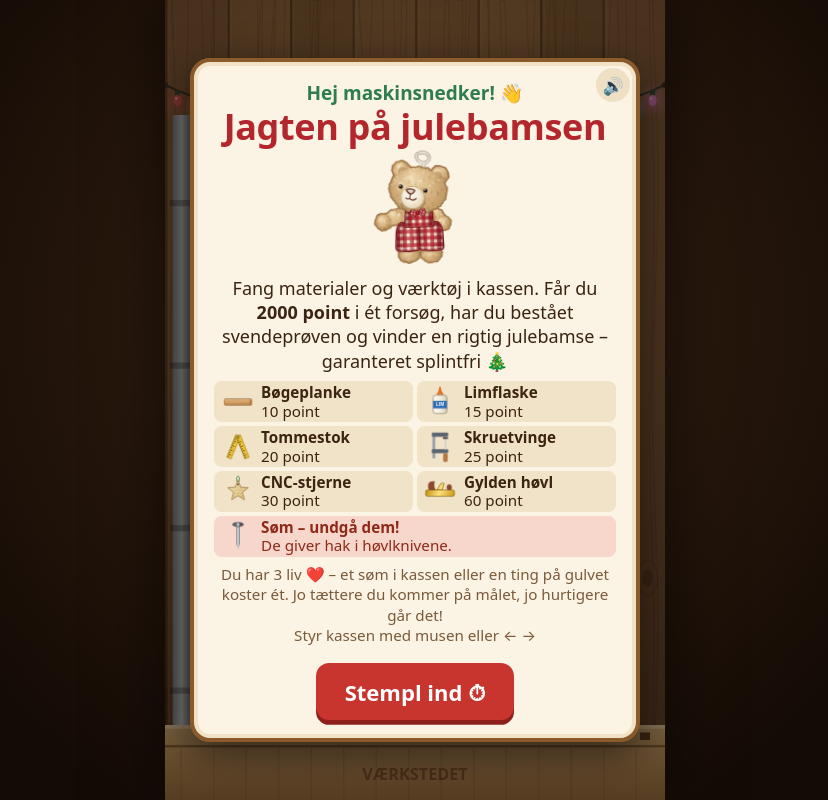
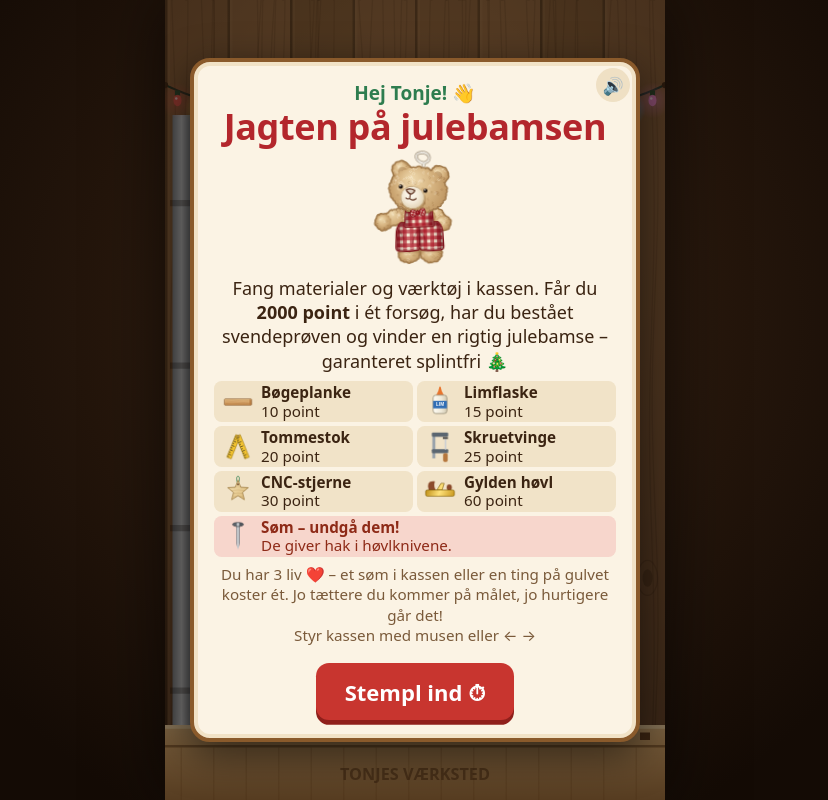
Before and after one commit to M-PorsborgTheProgrammer/julebamsen, a plain HTML site: page index.html in a window 1280 px wide. Shown: the whole page, without its empty margins (225-1053 px from the left). Drawn offline with Linux system fonts and the light colour scheme.

Commit message:
Tonjes navn og indløsningsdato på svendebrevet
Navnet står nu fast på svendebrevet, i hilsenen og på høvlebænken,
og svendebrevet siger "Indløses hos afsenderen d. 15. november"
med udstedelsesdatoen på en linje for sig.

Co-Authored-By: Claude Opus 5.5 <noreply@anthropic.com>

```diff
--- a/index.html
+++ b/index.html
@@ -86,9 +86,10 @@
 'use strict';
 // ===================== RET HER =====================
 const CONFIG = {
-  herName: "",      // hendes navn, fx "Sofie". Tomt = hun skriver selv sit navn på svendebrevet.
-  fromName: "",     // dit navn – står på svendebrevet (tomt = "afsenderen")
-  message: "",      // valgfri hilsen på svendebrevet, fx "Bamsen udleveres personligt – du bestemmer hvornår."
+  herName: "Tonje",  // hendes navn – står på svendebrevet, i hilsenen og på høvlebænken (tomt = hun skriver det selv)
+  fromName: "",      // dit navn – står på svendebrevet (tomt = "afsenderen")
+  redeem: "d. 15. november", // hvornår bamsen indløses (tomt = ingen dato)
+  message: "",       // valgfri hilsen på svendebrevet, fx "Bamsen udleveres personligt – du bestemmer hvornår."
   target: 2000,     // point i ét forsøg for at vinde julebamsen
   lives: 3,         // liv pr. forsøg – et søm i kassen eller en tabt ting koster ét
 };
@@ -919,7 +920,7 @@ function showWin() {
       <div class="prize">Én (1) ${P.navn}</div>
       <div class="small">(${P.joke})</div>
       ${CONFIG.message ? `<p class="msg">»${esc(CONFIG.message)}«</p>` : ''}
-      <p class="small">Indløses hos ${from || 'afsenderen'}<br>${esc(store.wonDate || '')}</p>
+      <p class="small">Indløses hos ${from || 'afsenderen'}${CONFIG.redeem ? ' ' + esc(CONFIG.redeem) : ''}${store.wonDate ? `<br>Udstedt ${esc(store.wonDate)}` : ''}</p>
       <div class="seal">★</div>
     </div>
     <p>Tag et screenshot og send det til ${from || 'mig'} 😉</p>
```
